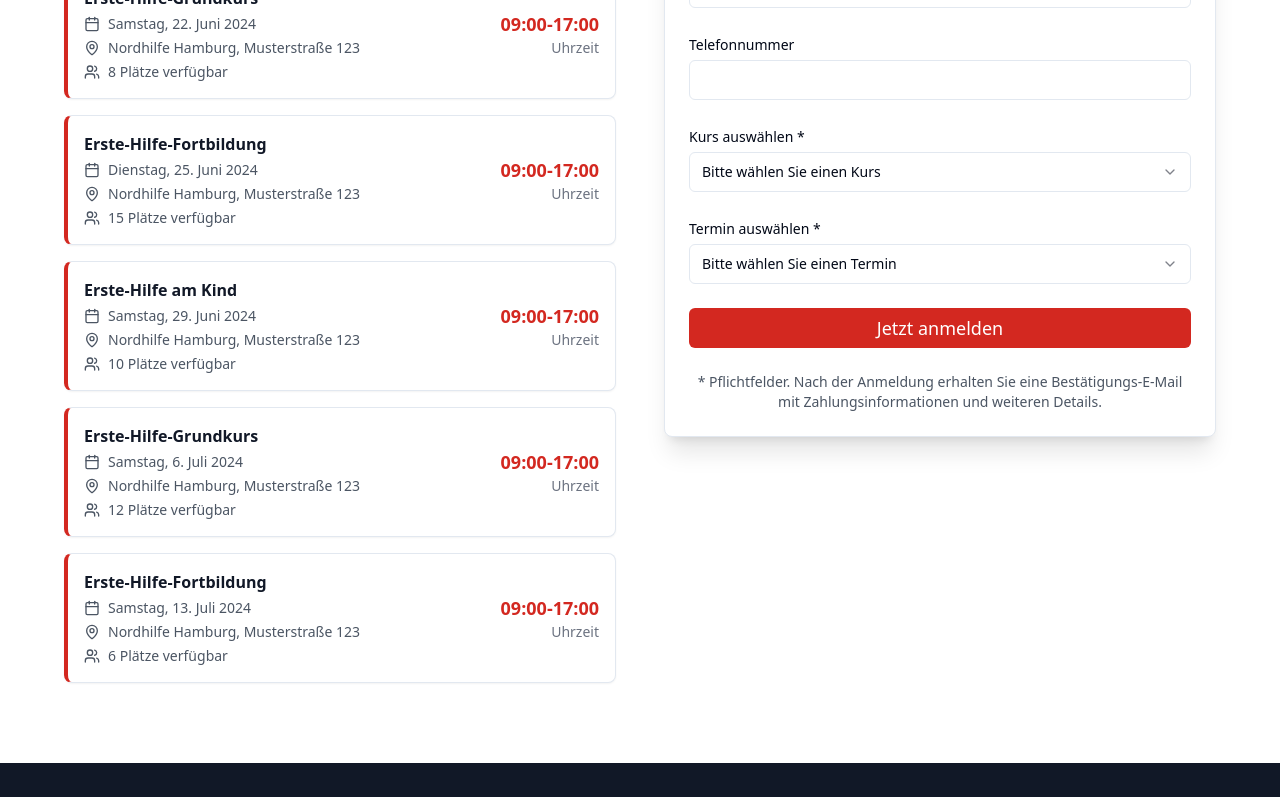
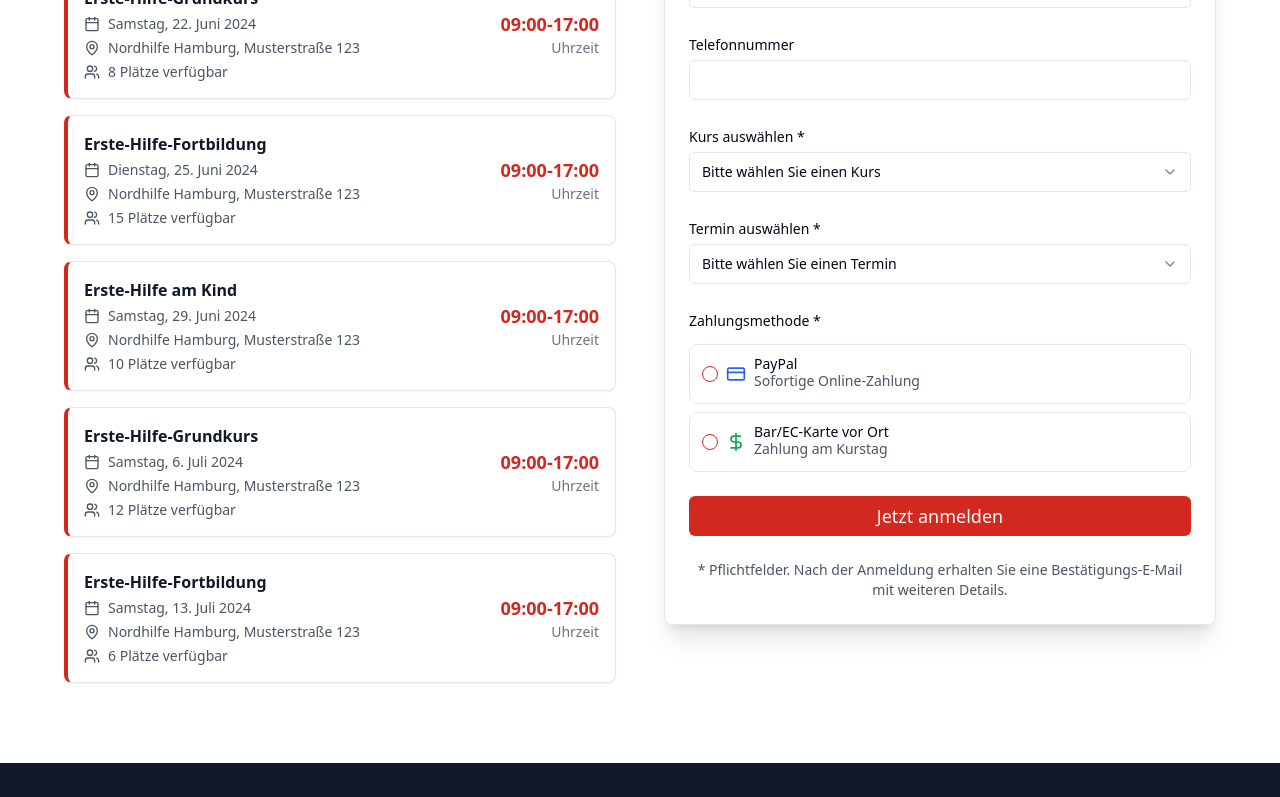
Before and after one commit to avn-dev/nordhilfe-kurs-anmeldung-rot, a React (Vite) app: page / in a window 1280 px wide. Shown: the part 2076-2873 px from the top of the page. Built offline with nearby package versions, Linux system fonts and the light colour scheme.

Commit message:
Feat: Add payment options to booking form
Implement PayPal and cash/card payment options in the booking form, to be handled by a Laravel backend.

```diff
--- a/src/components/BookingSection.tsx
+++ b/src/components/BookingSection.tsx
@@ -5,7 +5,8 @@ import { Card, CardContent, CardHeader, CardTitle } from '@/components/ui/card';
 import { Input } from '@/components/ui/input';
 import { Label } from '@/components/ui/label';
 import { Select, SelectContent, SelectItem, SelectTrigger, SelectValue } from '@/components/ui/select';
-import { Calendar, MapPin, Users } from 'lucide-react';
+import { RadioGroup, RadioGroupItem } from '@/components/ui/radio-group';
+import { Calendar, MapPin, Users, CreditCard, DollarSign } from 'lucide-react';
 import { toast } from '@/hooks/use-toast';
 
 const BookingSection = () => {
@@ -15,7 +16,8 @@ const BookingSection = () => {
     email: '',
     phone: '',
     course: '',
-    date: ''
+    date: '',
+    paymentMethod: ''
   });
 
   const availableDates = [
@@ -27,10 +29,10 @@ const BookingSection = () => {
     { id: '6', date: '2024-07-13', time: '09:00-17:00', course: 'Erste-Hilfe-Fortbildung', spots: 6 }
   ];
 
-  const handleSubmit = (e: React.FormEvent) => {
+  const handleSubmit = async (e: React.FormEvent) => {
     e.preventDefault();
 
-    if (!formData.firstName || !formData.lastName || !formData.email || !formData.course || !formData.date) {
+    if (!formData.firstName || !formData.lastName || !formData.email || !formData.course || !formData.date || !formData.paymentMethod) {
       toast({
         title: "Fehler",
         description: "Bitte füllen Sie alle Pflichtfelder aus.",
@@ -39,13 +41,29 @@ const BookingSection = () => {
       return;
     }
 
-    // Hier würde normalerweise die Anmeldung verarbeitet und eine E-Mail gesendet
+    // Hier wird später die Verbindung zum Laravel-Backend implementiert
+    try {
+      console.log('Kursbuchung wird an Laravel-Backend gesendet:', formData);
+
+      // TODO: API-Call zum Laravel-Backend
+      // const response = await fetch('/api/bookings', {
+      //   method: 'POST',
+      //   headers: { 'Content-Type': 'application/json' },
+      //   body: JSON.stringify(formData)
+      // });
+
+      if (formData.paymentMethod === 'paypal') {
+        toast({
+          title: "PayPal-Zahlung wird verarbeitet...",
+          description: "Sie werden zu PayPal weitergeleitet.",
+        });
+        // TODO: PayPal-Integration über Laravel-Backend
+      } else {
         toast({
           title: "Anmeldung erfolgreich!",
-      description: "Sie erhalten in Kürze eine Bestätigungs-E-Mail mit allen Details.",
+          description: "Sie erhalten eine Bestätigungs-E-Mail. Zahlung erfolgt vor Ort.",
         });
-
-    console.log('Kursbuchung:', formData);
+      }
 
       // Form zurücksetzen
       setFormData({
@@ -54,8 +72,16 @@ const BookingSection = () => {
         email: '',
         phone: '',
         course: '',
-      date: ''
+        date: '',
+        paymentMethod: ''
       });
+    } catch (error) {
+      toast({
+        title: "Fehler",
+        description: "Bei der Anmeldung ist ein Fehler aufgetreten. Bitte versuchen Sie es erneut.",
+        variant: "destructive"
+      });
+    }
   };
 
   const handleInputChange = (field: string, value: string) => {
@@ -81,7 +107,7 @@ const BookingSection = () => {
           </h2>
           <p className="text-xl text-gray-700 max-w-2xl mx-auto">
             Melden Sie sich jetzt für einen unserer Erste-Hilfe-Kurse an.
-            Nach der Anmeldung erhalten Sie eine Bestätigung per E-Mail.
+            Wählen Sie Ihre bevorzugte Zahlungsmethode.
           </p>
         </div>
 
@@ -206,16 +232,47 @@ const BookingSection = () => {
                     </Select>
                   </div>
 
+                  <div>
+                    <Label>Zahlungsmethode *</Label>
+                    <RadioGroup
+                      value={formData.paymentMethod}
+                      onValueChange={(value) => handleInputChange('paymentMethod', value)}
+                      className="mt-3"
+                    >
+                      <div className="flex items-center space-x-2 p-3 border rounded-lg hover:bg-gray-50">
+                        <RadioGroupItem value="paypal" id="paypal" />
+                        <Label htmlFor="paypal" className="flex items-center cursor-pointer flex-1">
+                          <CreditCard className="h-5 w-5 mr-2 text-blue-600" />
+                          <div>
+                            <div className="font-medium">PayPal</div>
+                            <div className="text-sm text-gray-600">Sofortige Online-Zahlung</div>
+                          </div>
+                        </Label>
+                      </div>
+
+                      <div className="flex items-center space-x-2 p-3 border rounded-lg hover:bg-gray-50">
+                        <RadioGroupItem value="onsite" id="onsite" />
+                        <Label htmlFor="onsite" className="flex items-center cursor-pointer flex-1">
+                          <DollarSign className="h-5 w-5 mr-2 text-green-600" />
+                          <div>
+                            <div className="font-medium">Bar/EC-Karte vor Ort</div>
+                            <div className="text-sm text-gray-600">Zahlung am Kurstag</div>
+                          </div>
+                        </Label>
+                      </div>
+                    </RadioGroup>
+                  </div>
+
                   <Button
                     type="submit"
                     className="w-full bg-primary-500 hover:bg-primary-600 text-white py-3 text-lg"
                   >
-                    Jetzt anmelden
+                    {formData.paymentMetho === 'paypal' ? 'Jetzt mit PayPal bezahlen' : 'Jetzt anmelden'}
                   </Button>
 
                   <p className="text-sm text-gray-600 text-center">
                     * Pflichtfelder. Nach der Anmeldung erhalten Sie eine Bestätigungs-E-Mail
-                    mit Zahlungsinformationen und weiteren Details.
+                    mit weiteren Details.
                   </p>
                 </form>
               </CardContent>
```
Lines whose indentation alone changed are shown as unchanged.
